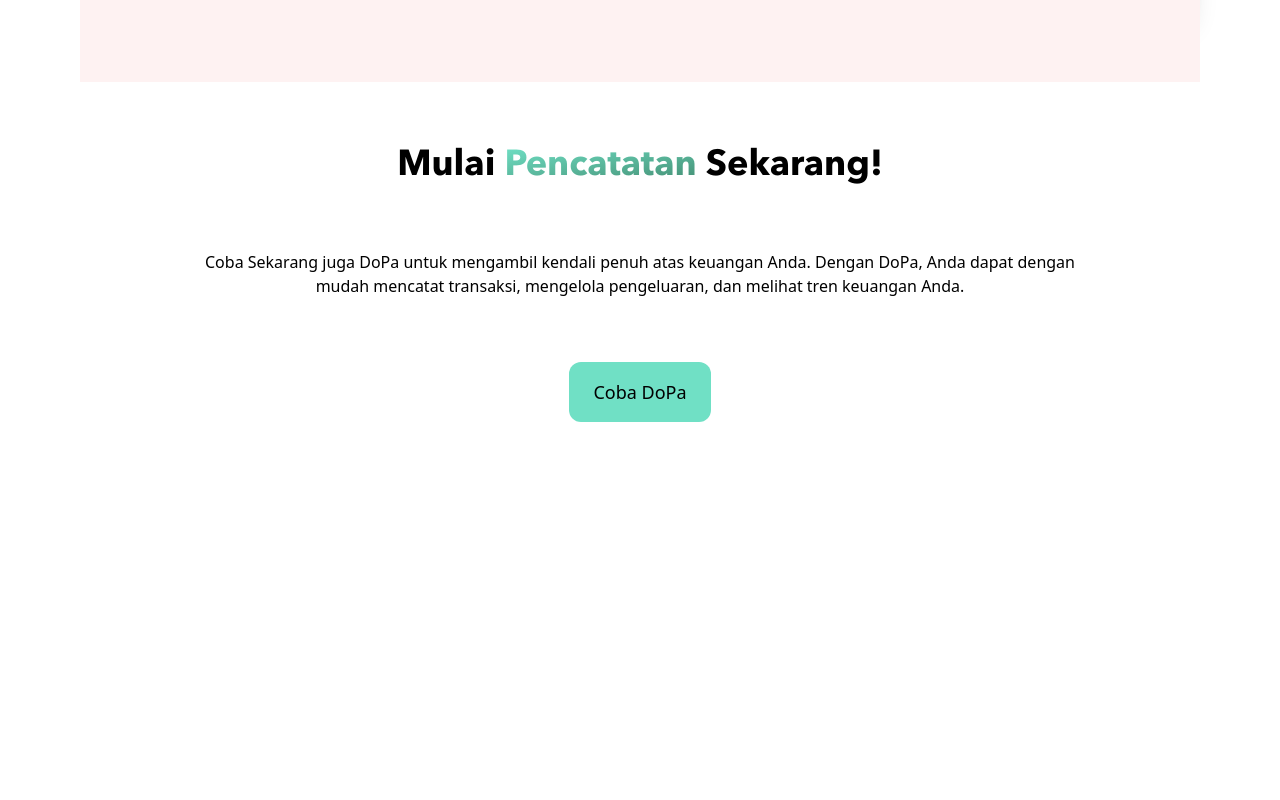
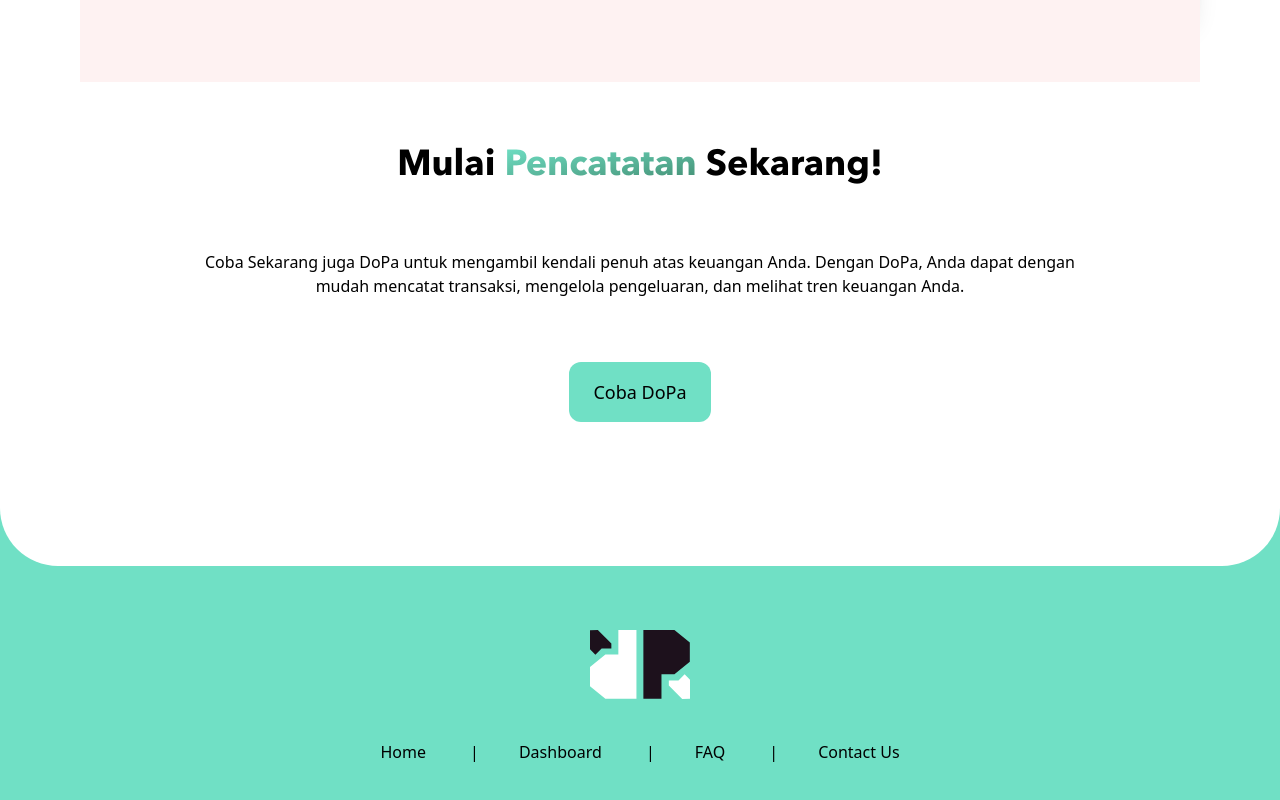
Before and after one commit to zumaku/DoPa, a React (Vite) app: page /about in a window 1280 px wide. Shown: the part 3335-4135 px from the top of the page. Before the commit the page ends 3821 px from the top, so only its background shows below. Built offline with nearby package versions, Linux system fonts and the light colour scheme.

Commit message:
Footer Selesai

```diff
--- a/src/App.jsx
+++ b/src/App.jsx
@@ -1,12 +1,15 @@
-import { Navbar } from "./components"
+import { Navbar, Footer } from "./components"
 import { Home } from "./pages"
 
 function App() {
   return (
-    <div className="mx-auto px-5 sl:px-20 max-w-[1440px]">
-      <Navbar />
-      <Home />
-    </div>
+    <>
+      <div className="mx-auto px-5 sl:px-20 max-w-[1440px]">
+        <Navbar />
+        <Home />
+      </div>
+      <Footer />
+    </>
   )
 }
 
--- /dev/null
+++ b/src/components/Footer.jsx
@@ -0,0 +1,23 @@
+import { footer_logo } from "../assets"
+import { navlinks } from "../constans"
+
+export default function Footer() {
+    return (
+        <div className="absolute bg-primary flex flex-col justify-center items-center w-full py-8 sm:p-16">
+            <a href="#" className="mt-20 mb-10">
+                <img src={footer_logo} alt="DoPa Logo" />
+            </a>
+            <ul className="flex">{
+                navlinks.map((nav, index) => (
+                    <li key={nav.id} >
+                        <p>
+                            <a href={nav.link} className="mx-2 sm:mx-5 sl:mx-10">{nav.title}</a>
+                            {index === navlinks.length - 1 ? " " : " | "}
+                        </p>
+                    </li>
+                ))
+            }</ul>
+            <div className="bg-white w-full h-8 sm:h-10 sl:h-20 absolute top-0 left-0 rounded-b-[58px]"></div>
+        </div>
+    );
+}
--- a/src/components/index.js
+++ b/src/components/index.js
@@ -1,9 +1,11 @@
 import Navbar from "./Navbar"
 import DashNav from "./DashNav"
 import Decor from "./Decorations"
+import Footer from "./Footer"
 
 export {
     Navbar,
     DashNav,
-    Decor
+    Decor,
+    Footer
 }
```
